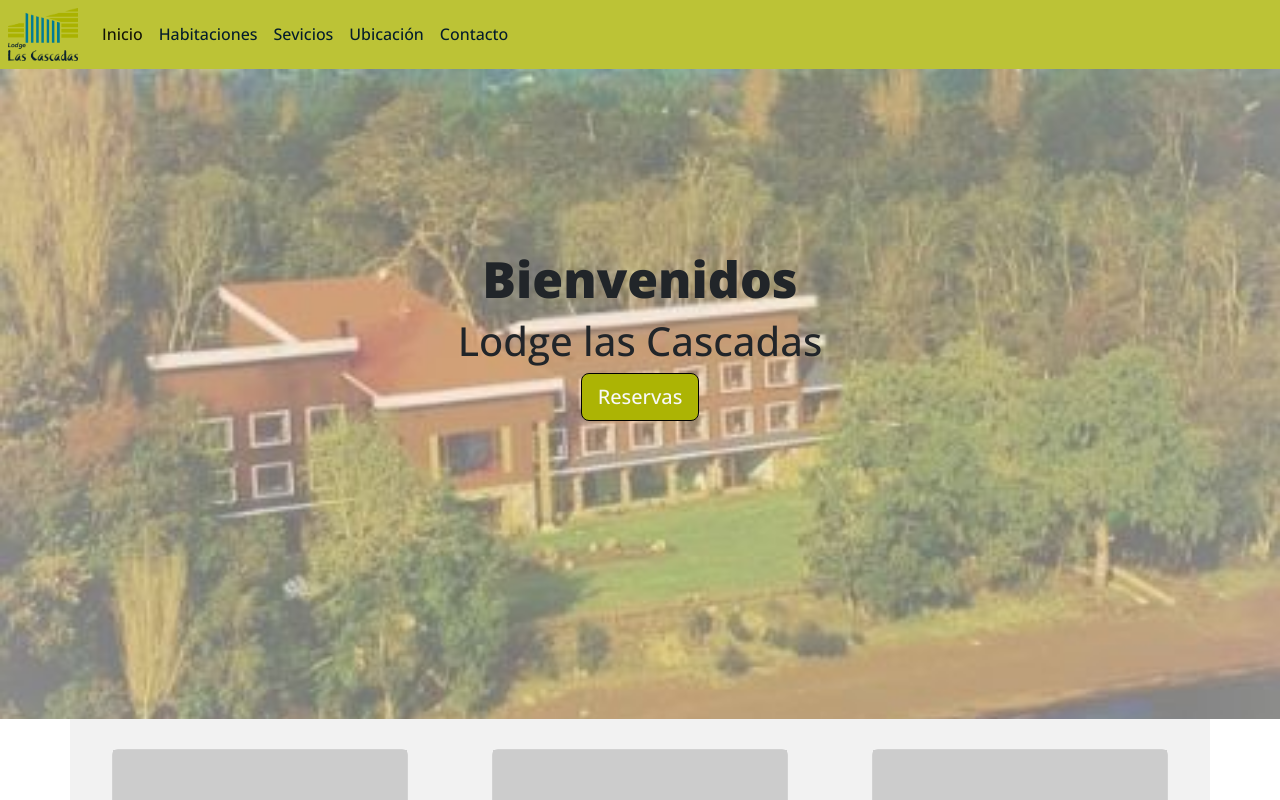
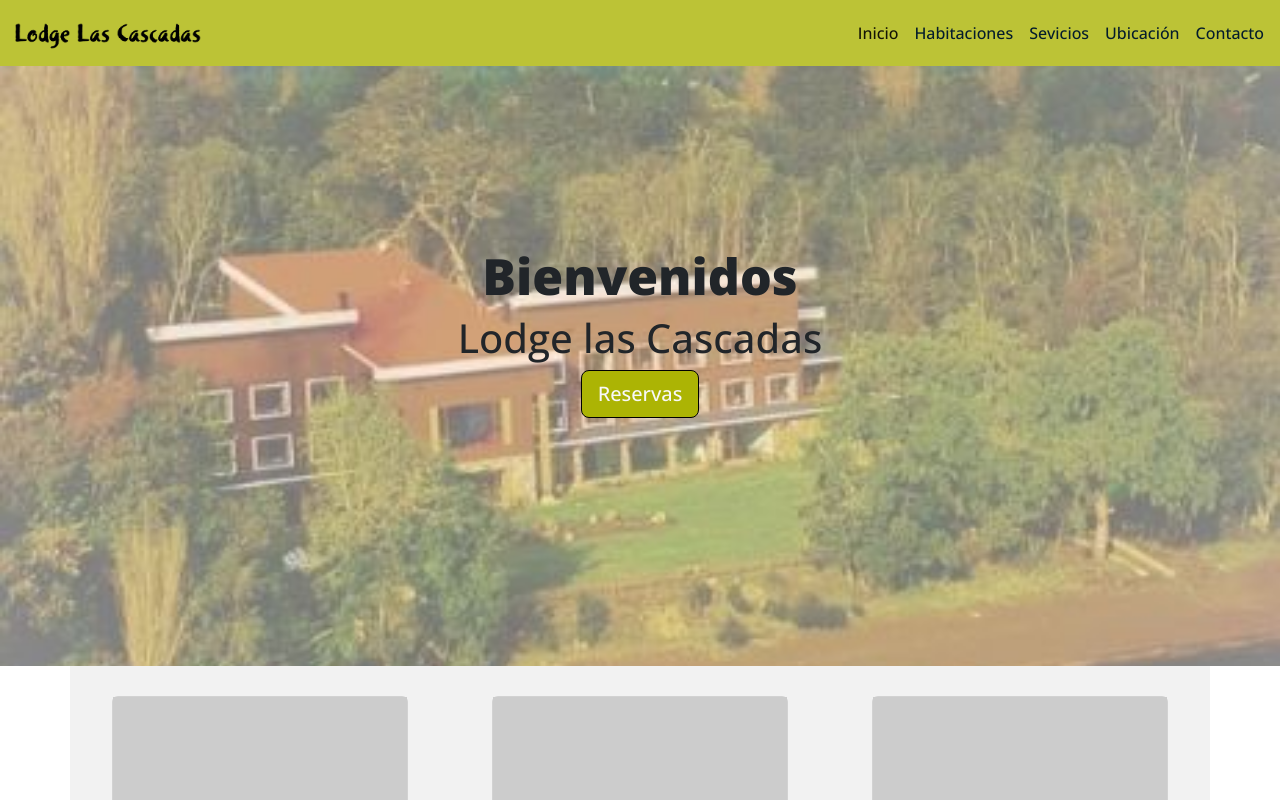
Before and after one commit to rquinterosv/V2_Lodge, a React (Create React App) app: page / in a window 1280 px wide. Shown: the top 800 px of the page. Built offline with nearby package versions, Linux system fonts and the light colour scheme.

Commit message:
Navbar - Mobile and Desktop ready 2

```diff
--- a/src/App.css
+++ b/src/App.css
@@ -30,6 +30,8 @@ h1 {
 }
 
 /* Navbar */
+
+
 nav {
   background-color: rgba(172, 180, 4, 0.8);
 }
@@ -38,13 +40,39 @@ nav {
   color:#041c2c;
 }
 
+/* Default styles for both mobile and desktop */
+.navbar-brand {
+  display: flex;
+  align-items: center;
+}
+
+.logo-mobile {
+  display: block;
+}
+
+.logo-desktop {
+  display: none;
+}
+
+/* Show the desktop logo for screens wider than 768px */
+@media (min-width: 768px) {
+  .logo-mobile {
+    display: none;
+  }
+
+  .logo-desktop {
+    display: block;
+  }
+}
+
+
 /* Hero Section */
 .jumbotron {
   background-image: url('./img/hero1.jpg');
   background-size: cover;
   background-position: center;
   background-repeat: no-repeat;
-  height: 650px;
+  height: 600px;
   text-align: center;
   padding-top: 180px;
 
--- a/src/components/Menu.js
+++ b/src/components/Menu.js
@@ -1,14 +1,18 @@
 import React from 'react';
 import { Link, NavLink, Route } from 'react-router-dom';
 import logo from '../img/logo.png';
+import logo1 from '../img/letras.png'
 import '../App.css';
 
 function Menu() {
   return (
     <nav className="navbar navbar-expand-lg d-flex justify-content-between p-2">
       <div>
-        <Link to="/" className="navbar-brand">
+        <Link to="/" className="navbar-brand logo-mobile">
           <img src={logo} width="70px" alt="" />
+        </Link>
+        <Link to="/" className="navbar-brand logo-desktop">
+          <img src={logo1} width="200px" alt="" />
         </Link>
       </div>
       <button
@@ -23,7 +27,7 @@ function Menu() {
         <span className="navbar-toggler-icon"></span>
       </button>
       <div className="collapse navbar-collapse" id="navbarNav">
-        <ul className="navbar-nav">
+        <ul className="navbar-nav ms-auto ">
           <li className="nav-item">
             <NavLink exact to="/" className="nav-link">
               Inicio
```
Also changed, not shown: src/img/letras.png (added).
